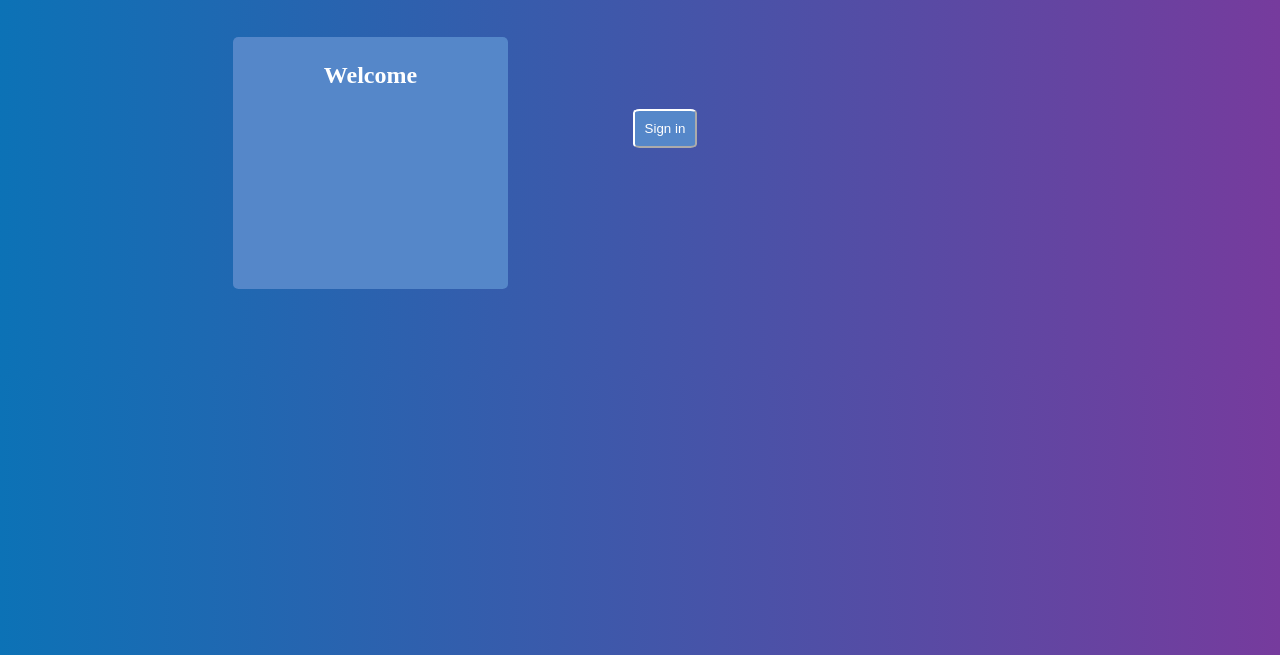
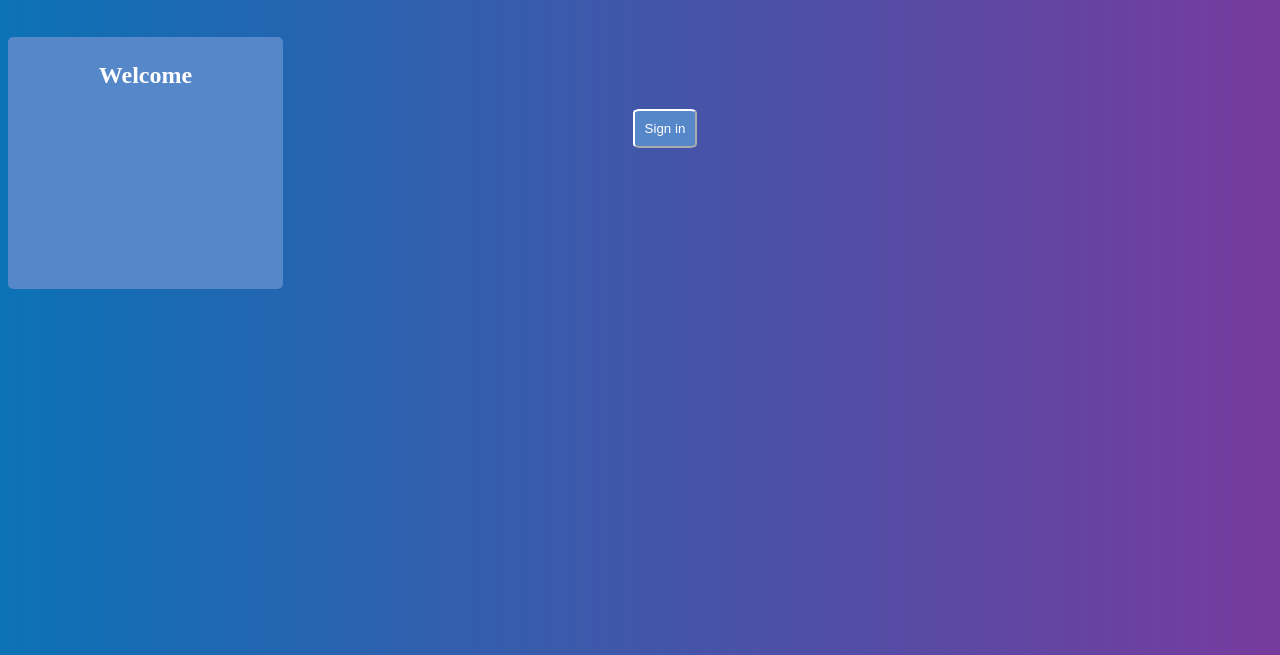
Before and after one commit to hengshengl7714/copy-website-project, a plain HTML site: page index.html in a window 1280 px wide. Shown: the part 145-800 px from the top of the page. Drawn offline with Linux system fonts and the light colour scheme.

Commit message:
delete realtive

```diff
--- a/style.css
+++ b/style.css
@@ -18,7 +18,6 @@ color:white;
 #Welcome{
 color:white;
 left:225px;
-position:relative;
 text-align:center;
 background-color: #5587C9;
 Padding-top:25px;
```
